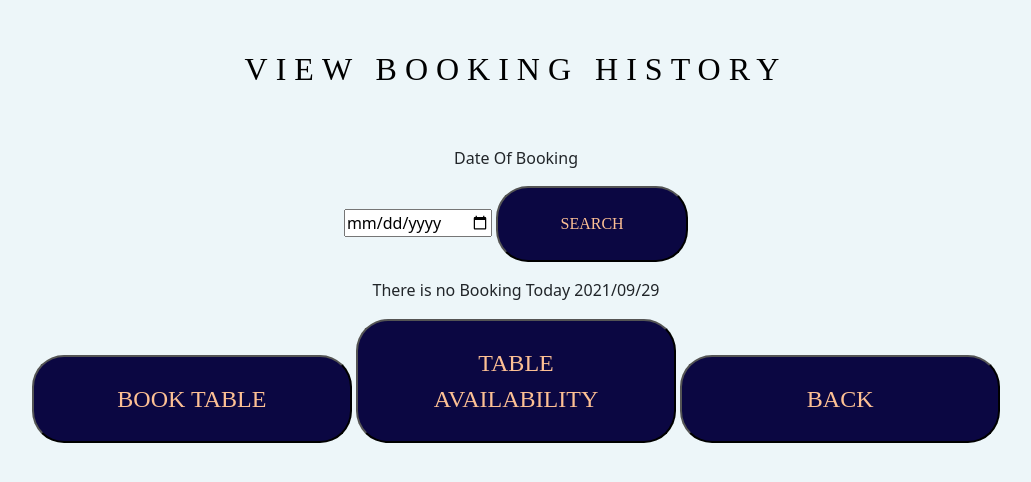
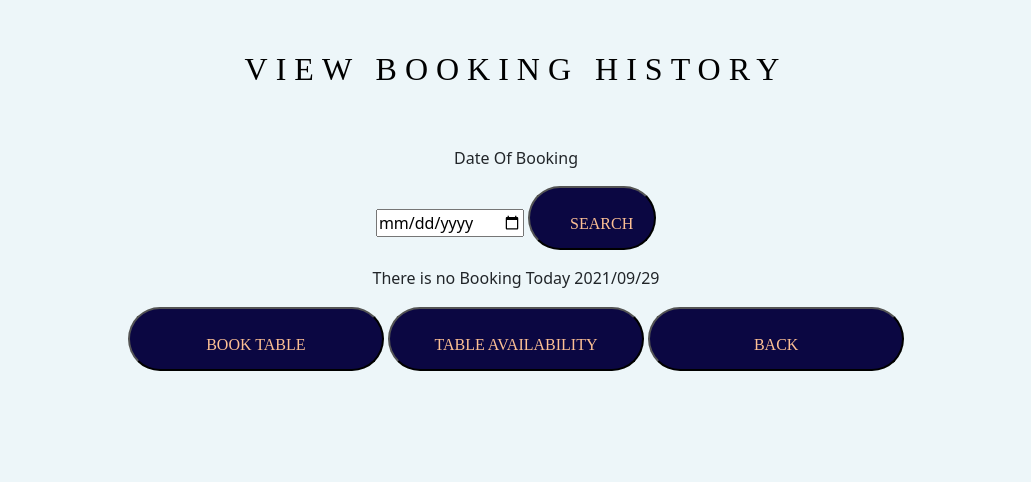
Before and after one commit to potato-ai/FYP, a PHP site: page /Manager/ViewBookingHistory.php in a window 1280 px wide. Shown: the part 56-538 px from the top of the page, without its empty margins (124-1155 px from the left). Run offline with PHP 8.4, Linux system fonts and the light colour scheme; data that the repository does not hold is empty.

Commit message:
Update ViewBookingHistory.php

```diff
--- a/Manager/ViewBookingHistory.php
+++ b/Manager/ViewBookingHistory.php
@@ -334,14 +334,15 @@ table {
 
 
 .container {
-    width:25vw;
+    width:20vw;
+    height: 5vw;
     font-family: 'Oleo Script';
     padding: 1.5rem 2.5rem;
     background-color:#0B0742;
     border-radius: 2rem;
     margin: 1rem 0;
     text-transform:uppercase;
-    font-size: 1.5rem;
+    font-size: 1rem;
     align-items: center;
     align-content: center;
 }
@@ -377,7 +378,7 @@ button {
 <label for="date">Date Of Booking</label><br>
 <input type="date" name="date" id="date">
 
-<button type="submit" onclick="searchDate()" class="container" style="color:#fdc094; width:15vw; font-size: 1.0em;">Search</button>
+<button type="submit" onclick="searchDate()" class="container" style="color:#fdc094; width:10vw; height: 5vw; font-size: 1.0em;">Search</button>
 
 </form>
 
```
